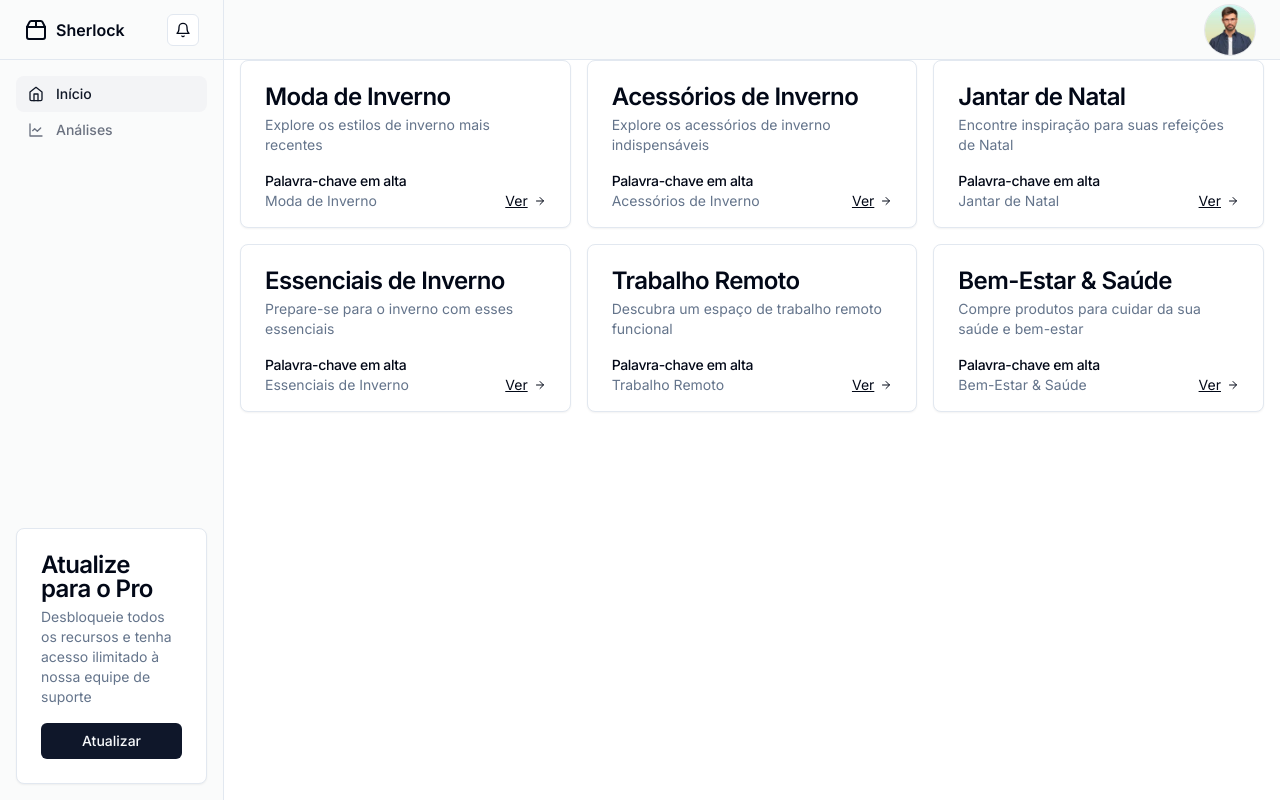
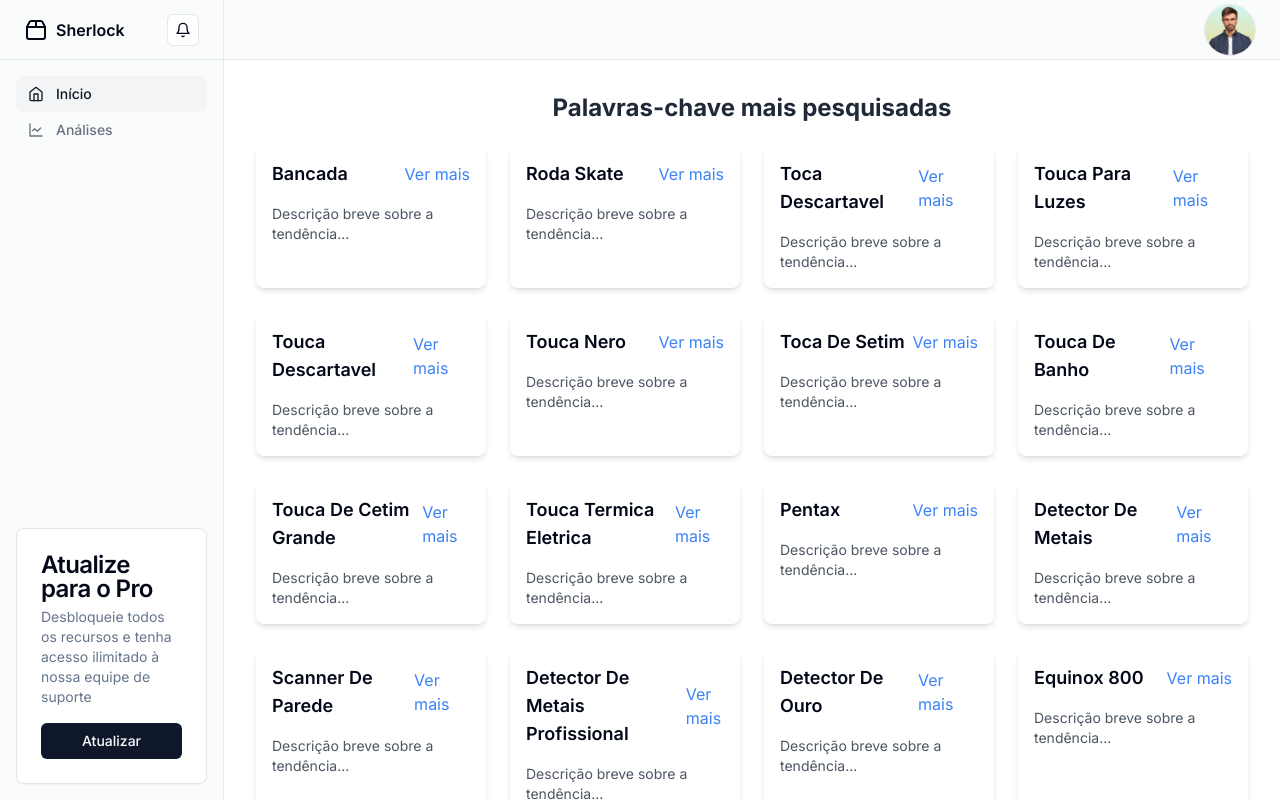
Before and after one commit to nascimentoemerson/micro-saas-sherlock, a Next.js app: page /dashboard in a window 1280 px wide. Shown: the top 800 px of the page. Built offline with nearby package versions, Linux system fonts and the light colour scheme.

Commit message:
fix: dashboard alinhamento

```diff
--- /dev/null
+++ b/src/components/ui/dashboard.tsx
@@ -0,0 +1,119 @@
+import { CardTitle, CardHeader, CardContent, Card } from "@/components/ui/card"
+import Link from "next/link"
+import { ArrowRightIcon } from "./icon"
+import Image from "next/image";
+
+// Simulação dos dados da API do Mercado Livre
+const trendData = [
+    {
+        "keyword": "bancada",
+        "url": "https://lista.mercadolivre.com.br/bancada"
+    },
+    {
+        "keyword": "roda skate",
+        "url": "https://lista.mercadolivre.com.br/roda-skate"
+    },
+    {
+        "keyword": "toca descartavel",
+        "url": "https://lista.mercadolivre.com.br/toca-descartavel"
+    },
+    {
+        "keyword": "touca para luzes",
+        "url": "https://lista.mercadolivre.com.br/touca-para-luzes"
+    },
+    {
+        "keyword": "touca descartavel",
+        "url": "https://lista.mercadolivre.com.br/touca-descartavel"
+    },
+    {
+        "keyword": "touca nero",
+        "url": "https://lista.mercadolivre.com.br/touca-nero"
+    },
+    {
+        "keyword": "toca de setim",
+        "url": "https://lista.mercadolivre.com.br/toca-de-setim"
+    },
+    {
+        "keyword": "touca de banho",
+        "url": "https://lista.mercadolivre.com.br/touca-de-banho"
+    },
+    {
+        "keyword": "touca de cetim grande",
+        "url": "https://lista.mercadolivre.com.br/touca-de-cetim-grande"
+    },
+    {
+        "keyword": "touca termica eletrica",
+        "url": "https://lista.mercadolivre.com.br/touca-termica-eletrica"
+    },
+    {
+        "keyword": "pentax",
+        "url": "https://lista.mercadolivre.com.br/pentax"
+    },
+    {
+        "keyword": "detector de metais",
+        "url": "https://lista.mercadolivre.com.br/detector-de-metais"
+    },
+    {
+        "keyword": "scanner de parede",
+        "url": "https://lista.mercadolivre.com.br/scanner-de-parede"
+    },
+    {
+        "keyword": "detector de metais profissional",
+        "url": "https://lista.mercadolivre.com.br/detector-de-metais-profissional"
+    },
+    {
+        "keyword": "detector de ouro",
+        "url": "https://lista.mercadolivre.com.br/detector-de-ouro"
+    },
+    {
+        "keyword": "equinox 800",
+        "url": "https://lista.mercadolivre.com.br/equinox-800"
+    },
+    {
+        "keyword": "detectorismo",
+        "url": "https://lista.mercadolivre.com.br/detectorismo"
+    },
+    {
+        "keyword": "minelab",
+        "url": "https://lista.mercadolivre.com.br/minelab"
+    },
+    {
+        "keyword": "detector de metais portatil",
+        "url": "https://lista.mercadolivre.com.br/detector-de-metais-portatil"
+    },
+    {
+        "keyword": "gold monster 1000",
+        "url": "https://lista.mercadolivre.com.br/gold-monster-1000"
+    },
+    {
+        "keyword": "detector de cano agua",
+        "url": "https://lista.mercadolivre.com.br/detector-de-cano-agua"
+    },
+    // Adicione mais itens conforme necessário...
+];
+
+// Função para capitalizar as primeiras letras de cada palavra
+function capitalizeFirstLetters(string: string) {
+    return string.split(' ').map((word: string) => word.charAt(0).toUpperCase() + word.slice(1)).join(' ');
+}
+
+export default function Dashboard() {
+    return (
+        <div className="mt-8 px-4 sm:px-6 lg:px-8 mx-auto max-w-7xl">
+            <h2 className="text-2xl font-bold text-gray-800 mb-5 text-center">Palavras-chave mais pesquisadas</h2>
+            <div className="grid gap-6 sm:grid-cols-2 md:grid-cols-3 lg:grid-cols-4 justify-items-center">
+                {trendData.map((trend, index) => (
+                    <div key={index} className="bg-white shadow-md rounded-lg p-4">
+                        <div className="flex justify-between items-center mb-4">
+                            <h3 className="text-lg font-semibold">{capitalizeFirstLetters(trend.keyword)}</h3>
+                            <Link className="text-blue-500 hover:underline" href={trend.url}>
+                                Ver mais
+                            </Link>
+                        </div>
+                        <p className="text-sm text-gray-600">Descrição breve sobre a tendência...</p>
+                    </div>
+                ))}
+            </div>
+        </div>
+    );
+}
--- a/src/components/ui/main.tsx
+++ b/src/components/ui/main.tsx
@@ -1,106 +1,7 @@
-import { CardTitle, CardDescription, CardHeader, CardContent, Card } from "@/components/ui/card"
-import Link from "next/link"
-import { ArrowRightIcon } from "./icon"
+import Dashboard from "./dashboard"
 
 export default function MainContent() {
     return (
-        <div className="grid gap-4 w-full max-w-5xl mx-auto lg:grid-cols-2 xl:grid-cols-3">
-            <Card>
-                <CardHeader className="pb-4">
-                    <CardTitle>Moda de Inverno</CardTitle>
-                    <CardDescription>Explore os estilos de inverno mais recentes</CardDescription>
-                </CardHeader>
-                <CardContent className="flex justify-between items-end pb-4">
-                    <div className="flex flex-col">
-                        <CardTitle className="text-sm font-medium">Palavra-chave em alta</CardTitle>
-                        <CardDescription className="text-sm">Moda de Inverno</CardDescription>
-                    </div>
-                    <Link className="flex items-center underline hover:no-underline ml-auto text-sm" href="#">
-                        Ver
-                        <ArrowRightIcon className="h-3 w-3 ml-1.5 not-italic" />
-                    </Link>
-                </CardContent>
-            </Card>
-            <Card>
-                <CardHeader className="pb-4">
-                    <CardTitle>Acessórios de Inverno</CardTitle>
-                    <CardDescription>Explore os acessórios de inverno indispensáveis</CardDescription>
-                </CardHeader>
-                <CardContent className="flex justify-between items-end pb-4">
-                    <div className="flex flex-col">
-                        <CardTitle className="text-sm font-medium">Palavra-chave em alta</CardTitle>
-                        <CardDescription className="text-sm">Acessórios de Inverno</CardDescription>
-                    </div>
-                    <Link className="flex items-center underline hover:no-underline ml-auto text-sm" href="#">
-                        Ver
-                        <ArrowRightIcon className="h-3 w-3 ml-1.5 not-italic" />
-                    </Link>
-                </CardContent>
-            </Card>
-            <Card>
-                <CardHeader className="pb-4">
-                    <CardTitle>Jantar de Natal</CardTitle>
-                    <CardDescription>Encontre inspiração para suas refeições de Natal</CardDescription>
-                </CardHeader>
-                <CardContent className="flex justify-between items-end pb-4">
-                    <div className="flex flex-col">
-                        <CardTitle className="text-sm font-medium">Palavra-chave em alta</CardTitle>
-                        <CardDescription className="text-sm">Jantar de Natal</CardDescription>
-                    </div>
-                    <Link className="flex items-center underline hover:no-underline ml-auto text-sm" href="#">
-                        Ver
-                        <ArrowRightIcon className="h-3 w-3 ml-1.5 not-italic" />
-                    </Link>
-                </CardContent>
-            </Card>
-            <Card>
-                <CardHeader className="pb-4">
-                    <CardTitle>Essenciais de Inverno</CardTitle>
-                    <CardDescription>Prepare-se para o inverno com esses essenciais</CardDescription>
-                </CardHeader>
-                <CardContent className="flex justify-between items-end pb-4">
-                    <div className="flex flex-col">
-                        <CardTitle className="text-sm font-medium">Palavra-chave em alta</CardTitle>
-                        <CardDescription className="text-sm">Essenciais de Inverno</CardDescription>
-                    </div>
-                    <Link className="flex items-center underline hover:no-underline ml-auto text-sm" href="#">
-                        Ver
-                        <ArrowRightIcon className="h-3 w-3 ml-1.5 not-italic" />
-                    </Link>
-                </CardContent>
-            </Card>
-            <Card>
-                <CardHeader className="pb-4">
-                    <CardTitle>Trabalho Remoto</CardTitle>
-                    <CardDescription>Descubra um espaço de trabalho remoto funcional</CardDescription>
-                </CardHeader>
-                <CardContent className="flex justify-between items-end pb-4">
-                    <div className="flex flex-col">
-                        <CardTitle className="text-sm font-medium">Palavra-chave em alta</CardTitle>
-                        <CardDescription className="text-sm">Trabalho Remoto</CardDescription>
-                    </div>
-                    <Link className="flex items-center underline hover:no-underline ml-auto text-sm" href="#">
-                        Ver
-                        <ArrowRightIcon className="h-3 w-3 ml-1.5 not-italic" />
-                    </Link>
-                </CardContent>
-            </Card>
-            <Card>
-                <CardHeader className="pb-4">
-                    <CardTitle>Bem-Estar & Saúde</CardTitle>
-                    <CardDescription>Compre produtos para cuidar da sua saúde e bem-estar</CardDescription>
-                </CardHeader>
-                <CardContent className="flex justify-between items-end pb-4">
-                    <div className="flex flex-col">
-                        <CardTitle className="text-sm font-medium">Palavra-chave em alta</CardTitle>
-                        <CardDescription className="text-sm">Bem-Estar & Saúde</CardDescription>
-                    </div>
-                    <Link className="flex items-center underline hover:no-underline ml-auto text-sm" href="#">
-                        Ver
-                        <ArrowRightIcon className="h-3 w-3 ml-1.5 not-italic" />
-                    </Link>
-                </CardContent>
-            </Card>
-        </div>
+        <Dashboard/>
     )
 }
```
Also changed, not shown: 1 other file (tests, documents, lock files or other folders).
